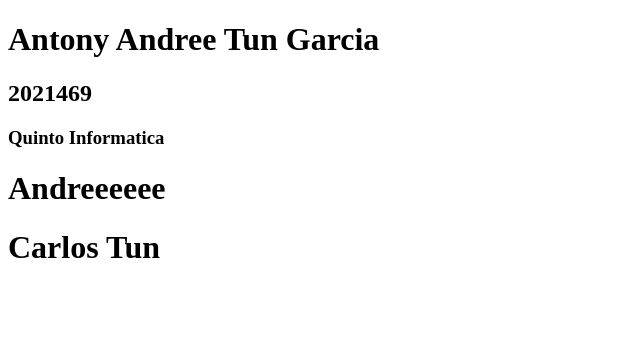
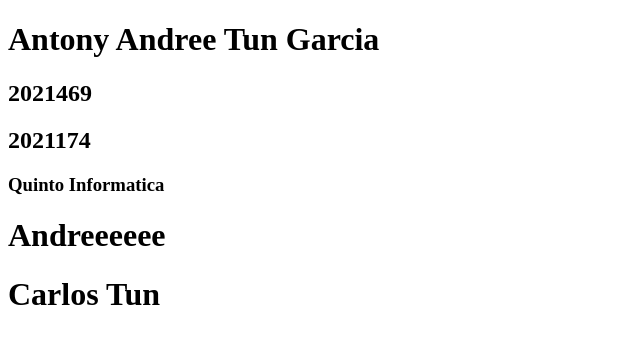
Before and after one commit to atun-2021469/Prueba1_IN5AM, a plain HTML site: page index.html in a window 1280 px wide. Shown: the whole page, without its empty margins (0-640 px from the left). Drawn offline with Linux system fonts and the light colour scheme.

Commit message:
add: Agregar Carne 2021174 a index.html

```diff
--- a/index.html
+++ b/index.html
@@ -8,6 +8,7 @@
 <body>
     <h1>Antony Andree Tun Garcia</h1>
     <h2>2021469</h2>
+    <h2>2021174</h2>
     <h3>Quinto Informatica</h3>
     <h1>Andreeeeee</h1>
     <h1>Carlos Tun</h1>
```
